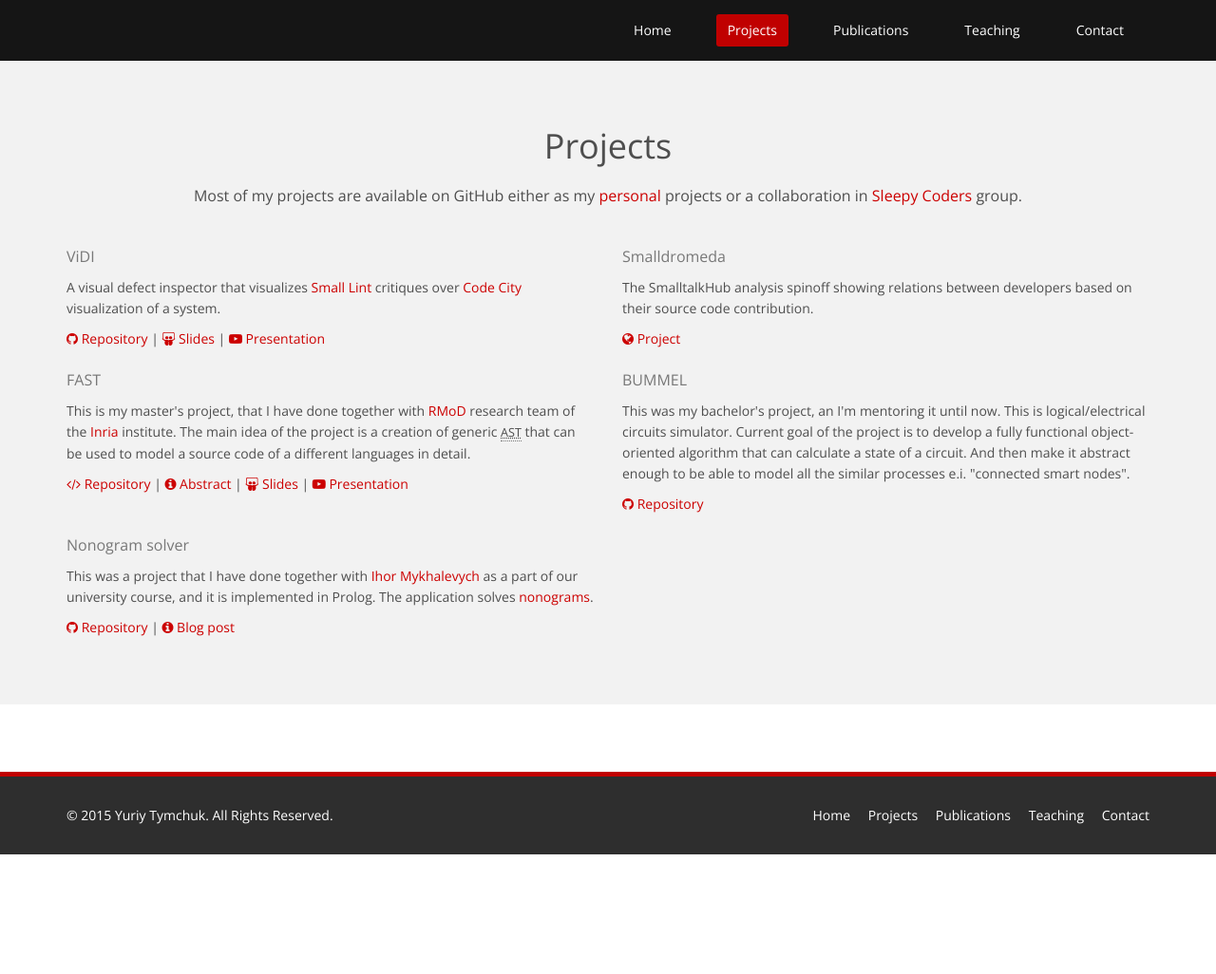
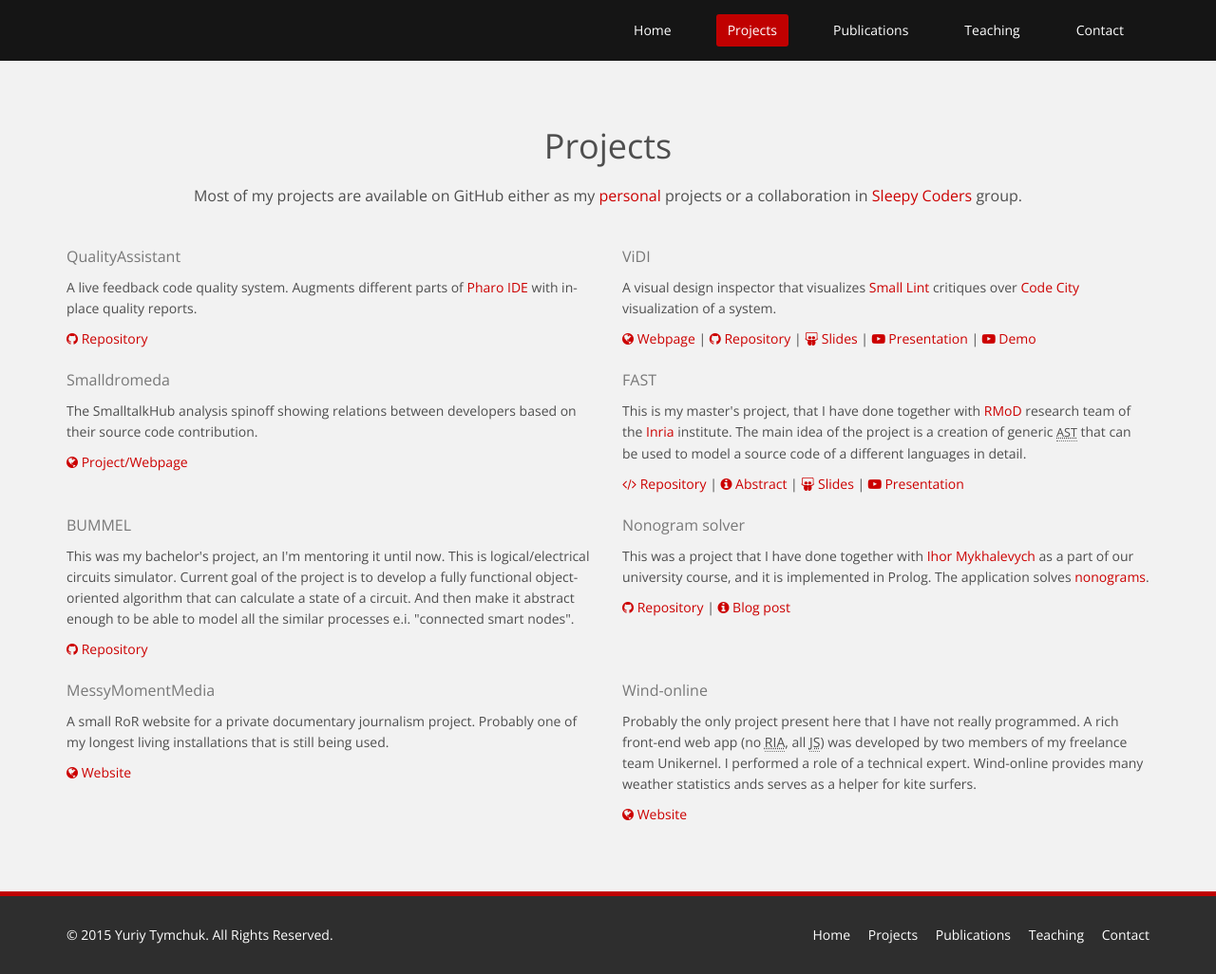
Before and after one commit to Uko/uko.github.io, a Jekyll site: the page built from projects.html, in a window 1280 px wide. Shown: the whole page at 95% size. Built offline with Jekyll 4.4.1, drawn with Linux system fonts in a browser that asks for light colours; nearby versions of some CDN libraries; before the commit the page ends 900 px from its top, so only the background shows below that.

Commit message:
Added projects

```diff
--- a/projects.html
+++ b/projects.html
@@ -15,14 +15,29 @@ title: Projects
 
     <div class="row">
       <div class="col-sm-6 wow fadeInDown" data-wow-duration="1000ms" data-wow-delay="600ms">
+        <h3>QualityAssistant</h3>
+        <p>
+          A live feedback code quality system. Augments different parts of <a href="http://pharo.org" target="_blank">Pharo IDE</a> with in-place quality reports.
+        </p>
+        <a href="https://github.com/Uko/QualityAssistant" target="_blank">
+          <i class="fa fa-github"></i>
+          Repository
+        </a>
+      </div>
+
+      <div class="col-sm-6 wow fadeInDown" data-wow-duration="1000ms" data-wow-delay="600ms">
         <h3>ViDI</h3>
         <p>
-          A visual defect inspector that visualizes
+          A visual design inspector that visualizes
           <a href="http://c2.com/cgi/wiki?SmallLint" target="_blank">Small Lint</a>
           critiques over
           <a href="http://codecity.inf.usi.ch/" target="_blank">Code City</a>
           visualization of a system.
         </p>
+        <a href="Vidi" target="_blank">
+         <i class="fa fa-globe"></i>
+         Webpage
+       </a>|
         <a href="https://github.com/Uko/Vidi" target="_blank">
           <i class="fa fa-github"></i>
           Repository
@@ -34,8 +49,14 @@ title: Projects
         <a href="http://youtu.be/TYjWpTSK4Cg" target="_blank">
           <i class="fa fa-youtube-play"></i>
           Presentation
+        </a>|
+        <a href="https://youtu.be/UoyI4wG5xRA" target="_blank">
+          <i class="fa fa-youtube-play"></i>
+          Demo
         </a>
       </div>
+
+      <div class="clearfix hidden-xs"></div>
 
       <div class="col-sm-6 wow fadeInDown" data-wow-duration="1000ms" data-wow-delay="600ms">
         <h3>Smalldromeda</h3>
@@ -44,7 +65,7 @@ title: Projects
         </p>
         <a href="Smalldromeda" target="_blank">
          <i class="fa fa-globe"></i>
-         Project
+         Project/Webpage
         </a>
       </div>
 
@@ -75,6 +96,8 @@ title: Projects
           Presentation
         </a>
       </div>
+
+      <div class="clearfix hidden-xs"></div>
 
       <div class="col-sm-6 wow fadeInDown" data-wow-duration="1000ms" data-wow-delay="600ms">
         <h3>BUMMEL</h3>
@@ -108,6 +131,30 @@ title: Projects
         </a>
       </div>
 
+      <div class="clearfix hidden-xs"></div>
+
+      <div class="col-sm-6 wow fadeInDown" data-wow-duration="1000ms" data-wow-delay="600ms">
+        <h3>MessyMomentMedia</h3>
+        <p>
+          A small RoR website for a private documentary journalism project. Probably one of my longest living installations that is still being used.
+        </p>
+        <a href="http://www.messymoment.com" target="_blank">
+         <i class="fa fa-globe"></i>
+         Website
+       </a>
+      </div>
+
+      <div class="col-sm-6 wow fadeInDown" data-wow-duration="1000ms" data-wow-delay="600ms">
+        <h3>Wind-online</h3>
+        <p>
+          Probably the only project present here that I have not really programmed. A rich front-end web app (no <abbr title="Rich Internet Application (e.g. Adobe Flash)">RIA</abbr>, all <abbr title="JavaScript">JS</abbr>) was developed by two members of my freelance team Unikernel. I performed a role of a technical expert. Wind-online provides many weather statistics ands serves as a helper for kite surfers.
+        </p>
+        <a href="http://wind-online.com.ua/" target="_blank">
+         <i class="fa fa-globe"></i>
+         Website
+       </a>
+      </div>
+
     </div><!--/.row-->
   </div><!--/.container-->
 </section><!--/#feature-->
```
